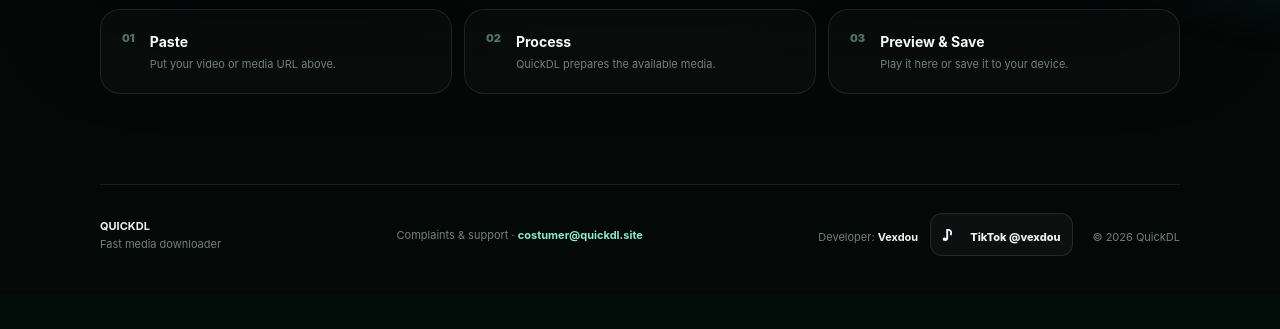
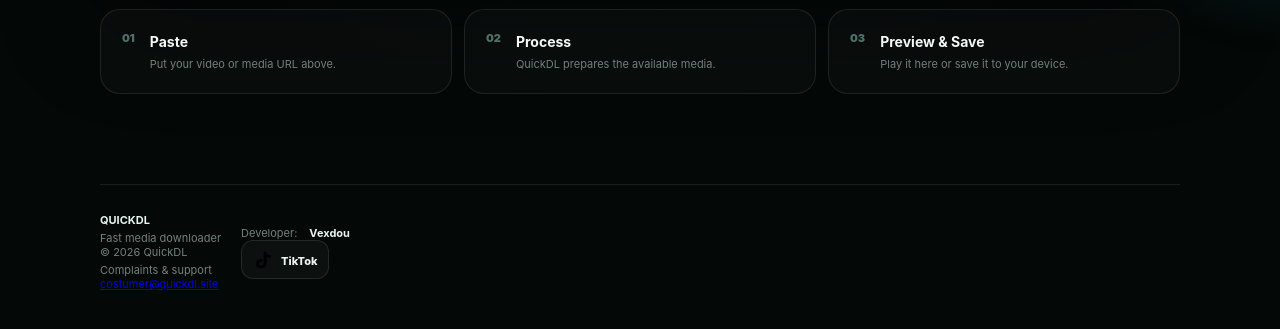
Before and after one commit to vexdou/Website, a FastAPI app: page / in a window 1280 px wide. Shown: the part 839-1168 px from the top of the page. Before the commit the page ends 1095 px from the top, so only its background shows below. Run offline with FastAPI, Linux system fonts and the light colour scheme; data that the repository does not hold is empty; parts of the project's set-up code (start-up, migrations or seed data) failed here and were passed over; some libraries are stand-ins or nearby versions.

Commit message:
Add files via upload

```diff
--- a/templates/index.html
+++ b/templates/index.html
@@ -6,7 +6,7 @@
   <meta name="theme-color" content="#06100d">
   <meta name="description" content="QuickDL — fast, simple media downloader">
   <link rel="manifest" href="/manifest.json">
-  <link rel="stylesheet" href="/static/styles.css?v=9.4.3">
+  <link rel="stylesheet" href="/static/styles.css?v=9.3">
   <title>QuickDL — Media Downloader</title>
 </head>
 <body>
@@ -70,10 +70,18 @@
   </main>
 
   <footer class="footer">
-    <div><strong>QUICKDL</strong><span>Fast media downloader</span></div>
-    <div class="support">Complaints &amp; support · <a href="mailto:costumer@quickdl.site">costumer@quickdl.site</a></div>
-    <div class="developer"><span>Developer: <strong>Vexdou</strong></span><a class="tiktok-link" href="https://www.tiktok.com/@vexdou" target="_blank" rel="noopener noreferrer" aria-label="Follow Vexdou on TikTok"><span class="tiktok-icon">♪</span><span>TikTok @vexdou</span></a></div>
-    <span>© 2026 QuickDL</span>
+    <div class="footer-main">
+      <div class="footer-brand"><strong>QUICKDL</strong><span>Fast media downloader</span></div>
+      <div class="footer-copy">© 2026 QuickDL</div>
+      <div class="footer-support"><span>Complaints &amp; support</span><a href="mailto:costumer@quickdl.site">costumer@quickdl.site</a></div>
+    </div>
+    <div class="footer-bottom">
+      <div class="developer">Developer: <strong>Vexdou</strong></div>
+      <a class="tiktok-link" href="https://www.tiktok.com/@vexdou" target="_blank" rel="noopener noreferrer" aria-label="Open Vexdou on TikTok" title="TikTok">
+        <svg class="tiktok-icon" viewBox="0 0 24 24" aria-hidden="true"><path d="M15.2 3.2c.2 1.7 1.2 2.9 2.9 3.5.7.2 1.4.3 2.1.3v3.2c-1.7 0-3.2-.4-4.5-1.2v6.5c0 4.1-2.7 6.7-6.5 6.7-3.2 0-5.8-2.2-5.8-5.3 0-3.3 2.8-5.6 6.1-5.6.4 0 .8 0 1.2.1v3.3c-.4-.1-.8-.2-1.2-.2-1.5 0-2.7.9-2.7 2.3 0 1.3 1 2.2 2.4 2.2 1.8 0 3-1.1 3-3.5V3.2h3z"/></svg>
+        <span>TikTok</span>
+      </a>
+    </div>
   </footer>
   <div id="toast" class="toast" role="status"></div>
 
@@ -85,6 +93,6 @@
       <a id="saveBtn" class="save-btn" href="#"><span>↓</span> Save to device</a>
     </div>
   </div>
-  <script src="/static/app.js?v=9.4.3"></script>
+  <script src="/static/app.js?v=9.3"></script>
 </body>
 </html>
```
